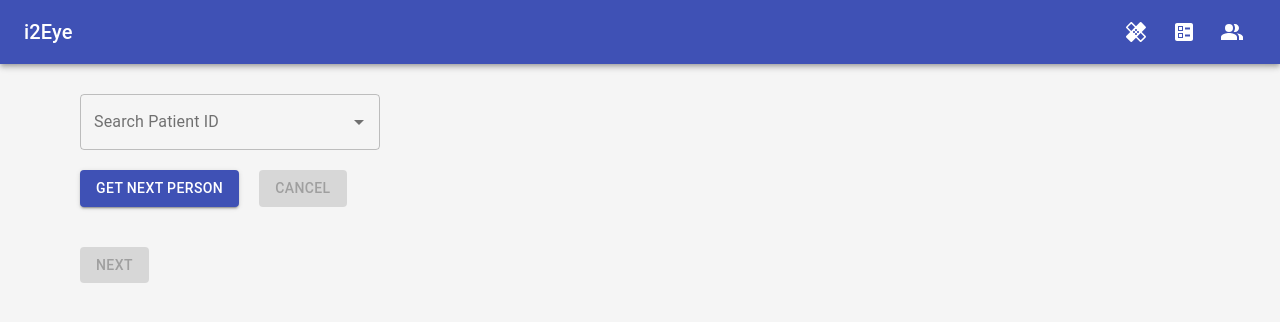
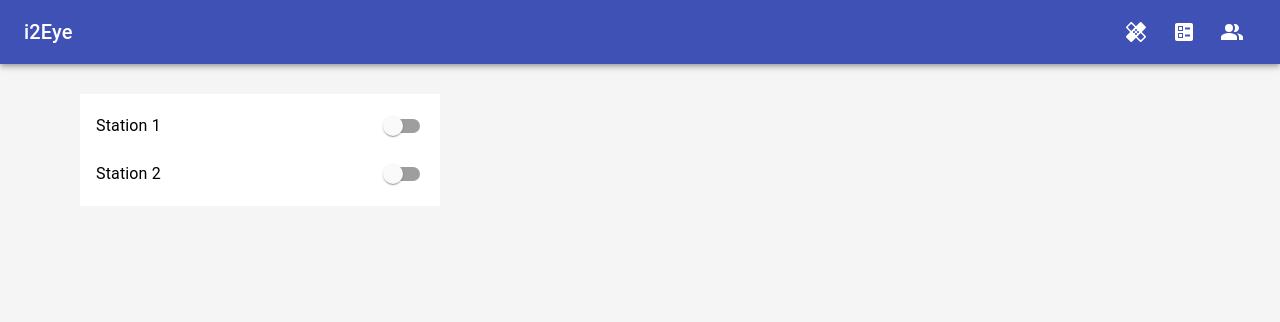
Before and after one commit to i2Eye/i2Eye-Front, a React (Create React App) app: page /stations in a window 1280 px wide. Shown: the top 322 px of the page. Built offline with nearby package versions, Linux system fonts and the light colour scheme.

Commit message:
added StationList with toggle Button and onClick to Patient Search. Needs improvement

```diff
--- a/src/Components/StationComponents/PatientSearch.js
+++ b/src/Components/StationComponents/PatientSearch.js
@@ -6,8 +6,7 @@ import Card from "@material-ui/core/Card";
 import CardContent from "@material-ui/core/CardContent";
 import Typography from "@material-ui/core/Typography";
 import { withStyles } from "@material-ui/core/styles";
-import { CardHeader } from "@material-ui/core/";
-import CardActions from "@material-ui/core/CardActions";
+
 const useStyles = () => ({
   root: {
     maxWidth: 275,
@@ -62,6 +61,8 @@ class PatientSearch extends Component {
     availablePeople.length <= 0
       ? this.setState({ selected: null })
       : this.setState({ selected: availablePeople[0] });
+
+
   };
 
   getCard = (classes, person) => {
--- /dev/null
+++ b/src/Components/StationComponents/StationList.js
@@ -0,0 +1,85 @@
+import React, { Component } from 'react';
+import List from '@material-ui/core/List';
+import ListItem from '@material-ui/core/ListItem';
+import ListItemSecondaryAction from '@material-ui/core/ListItemSecondaryAction';
+import ListItemText from '@material-ui/core/ListItemText';
+import Switch from '@material-ui/core/Switch';
+import { withStyles } from "@material-ui/core/styles";
+
+
+const useStyles = (theme) => ({
+  root: {
+    width: '100%',
+    maxWidth: 360,
+    backgroundColor: theme.palette.background.paper,
+  },
+});
+
+class StationList extends Component {
+
+    constructor(props) {
+        super(props)
+        this.state={
+         checked: [''] , id:''
+       }
+    this.handleToggle = this.handleToggle.bind(this);
+
+   }
+  handleToggle = (value)=>() => {
+    const {checked}= this.state;
+    const currentIndex = checked.indexOf(value);
+    const newChecked = [...checked];
+
+    if (currentIndex === -1) {
+      newChecked.push(value);
+      this.setState({id: value });
+    } else {
+      newChecked.splice(currentIndex, 1);
+    }
+
+    this.setState({checked: newChecked });
+    console.log(checked);
+  };
+
+
+  //need to improve/fix click Listbutton function for each station
+  //check for busy station etc.
+  handleClick=(e)=> {
+    e.preventDefault();
+    this.props.nextStep();
+  };
+
+  render() {
+    const {classes} = this.props;
+
+    return (
+
+    <List className={classes.root}>
+      <ListItem button onClick={this.handleClick}>
+      <ListItemText id="switch-list-label-1" primary="Station 1" />
+        <ListItemSecondaryAction>
+          <Switch
+            edge="end"
+            onChange={this.handleToggle('1')}
+            checked={this.state.checked.indexOf('1') !== -1}
+            inputProps={{ 'aria-labelledby': 'switch-list-label-1' }}
+          />
+        </ListItemSecondaryAction>
+      </ListItem>
+      <ListItem button onClick={this.handleClick}>
+        <ListItemText id="switch-list-label-2" primary="Station 2" />
+        <ListItemSecondaryAction>
+          <Switch
+            edge="end"
+            onChange={this.handleToggle('2')}
+            checked={this.state.checked.indexOf('2') !== -1}
+            inputProps={{ 'aria-labelledby': 'switch-list-label-2' }}
+          />
+        </ListItemSecondaryAction>
+      </ListItem>
+    </List>
+  );
+}
+}
+
+export default withStyles(useStyles)(StationList);
--- /dev/null
+++ b/src/Components/StationComponents/StationSelect.js
@@ -0,0 +1,40 @@
+/* eslint-disable default-case */
+import React, { Component } from "react";
+import StationList from "./StationList";
+import PatientSearch from "./PatientSearch";
+
+
+class StationSelect extends Component {
+  state = {
+    step: 1,
+    id: ""
+  }
+
+  nextStep = () => {
+    const { step } = this.state;
+    this.setState({
+      step: step + 1,
+    });
+  };
+
+
+  render() {
+    const {step} = this.state;
+    switch (step) {
+      case 1:
+        return (
+          <StationList
+                 nextStep={this.nextStep}
+            />
+        )
+
+      case 2:
+        return (
+        <PatientSearch />
+       )
+
+  }
+}
+}
+
+export default StationSelect;
--- a/src/Stations.js
+++ b/src/Stations.js
@@ -1,11 +1,12 @@
 import React, { Component } from "react";
-import PatientSearch from "./Components/StationComponents/PatientSearch";
+import StationSelect from "./Components/StationComponents/StationSelect";
+
 
 class Stations extends Component {
   render() {
     return (
       <div>
-        <PatientSearch />
+        <StationSelect />
       </div>
     );
   }
```
